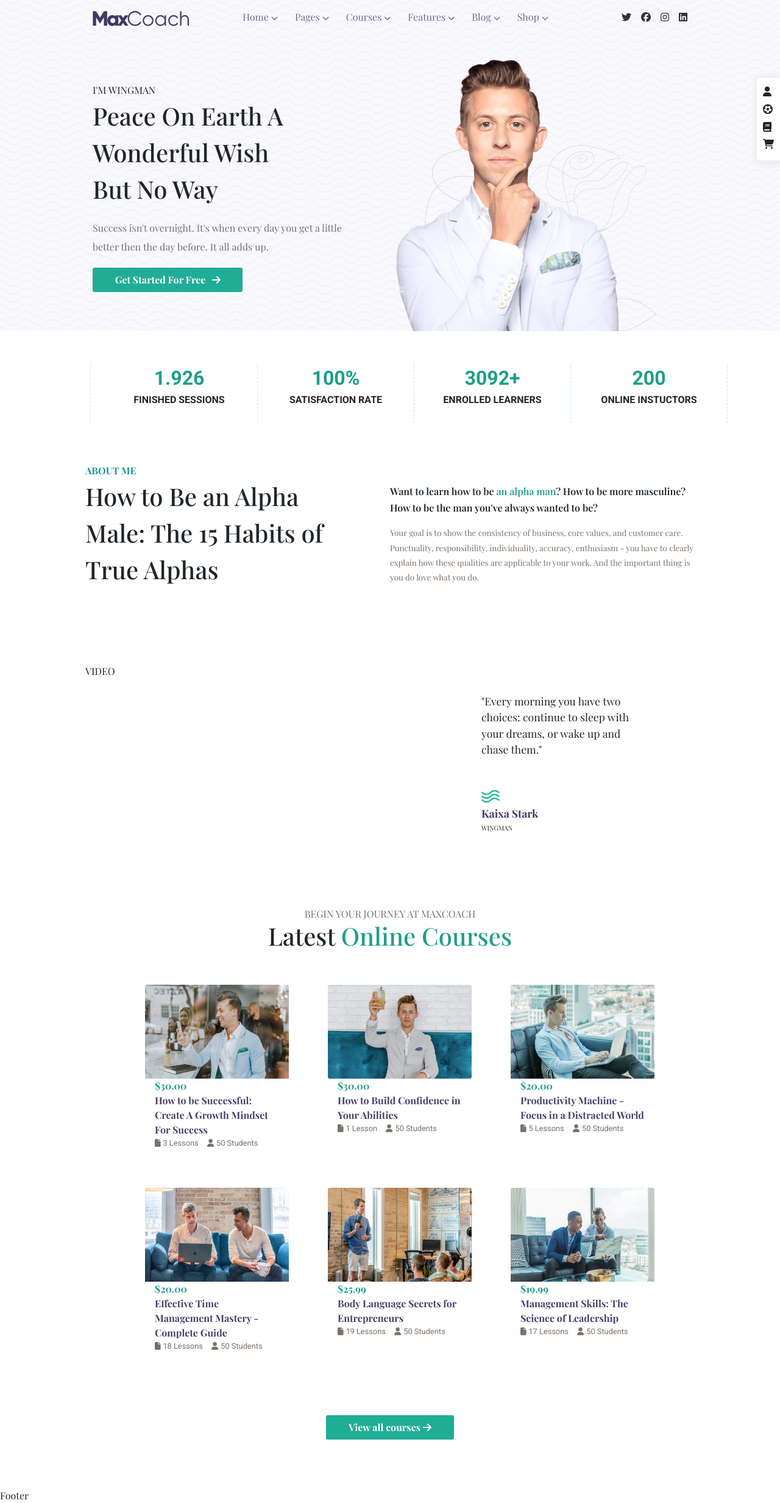
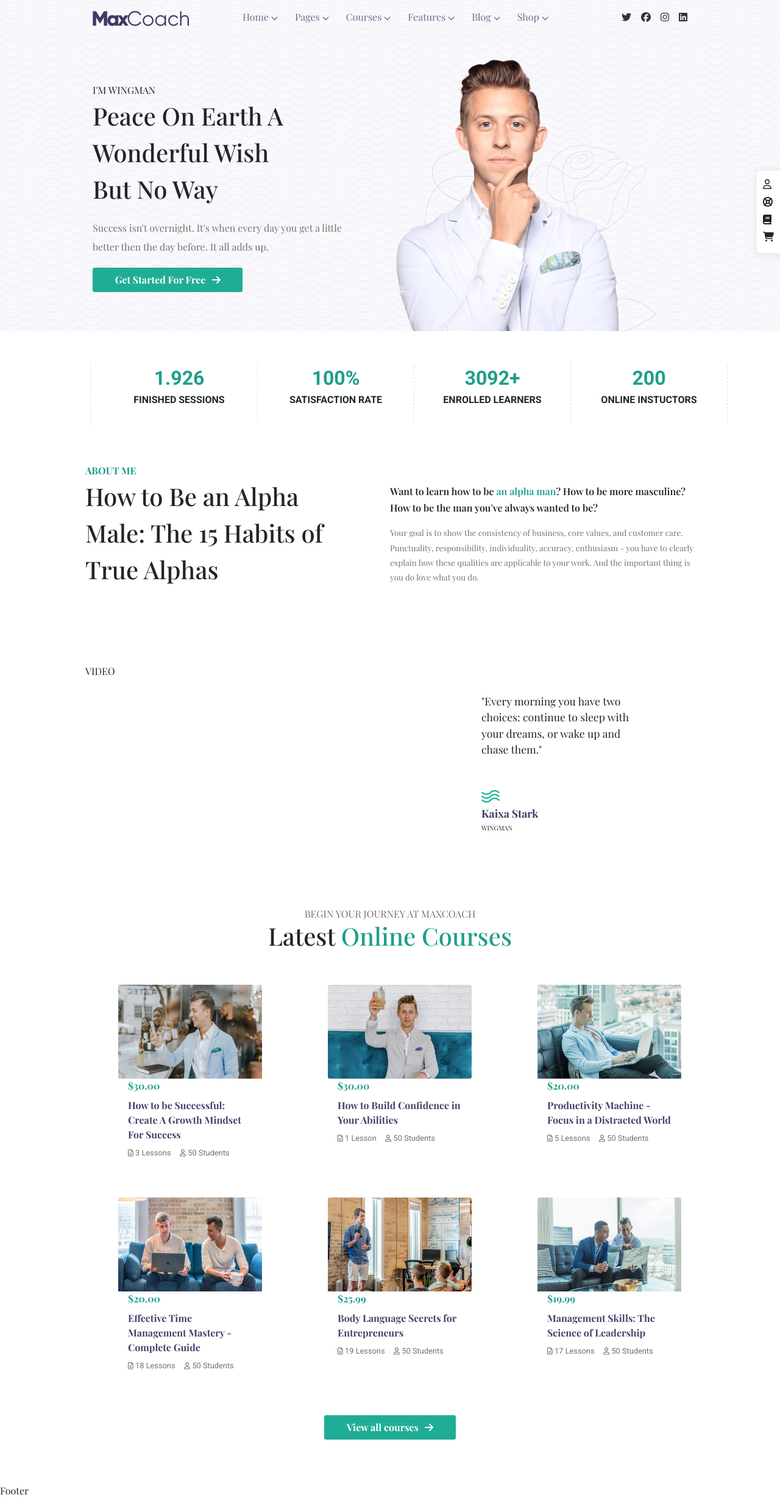
Before and after one commit to Andrea-Baggio/proj-html-vuejs, a Vue app: page / in a window 1280 px wide. Shown: the whole page at 61% size. Built offline with nearby package versions, Linux system fonts and the light colour scheme.

Commit message:
inizio terza parte del main

```diff
--- a/src/components/HeaderPage.vue
+++ b/src/components/HeaderPage.vue
@@ -3,8 +3,8 @@
     <!-- PRIMA PARTE -->
     <div class="super-background">
       <ul class="icons">
-        <li><font-awesome-icon icon="fa-solid fa-user" /></li>
-        <li><font-awesome-icon icon="fa-solid fa-futbol" /></li>
+        <li><font-awesome-icon icon="fa-regular fa-user" /></li>
+        <li><font-awesome-icon icon="fa-solid fa-life-ring" /></li>
         <li><font-awesome-icon icon="fa-solid fa-book" /></li>
         <li><font-awesome-icon icon="fa-solid fa-cart-shopping" /></li>
       </ul>
@@ -185,7 +185,7 @@ export default {
   position: absolute;
   position: fixed;
   right: 0;
-  top: 8rem;
+  top: 35vh;
   z-index: 99;
   li {
     padding-top: 0 .3rem;
--- a/src/components/HelloWorld.vue
+++ /dev/null
@@ -1,58 +0,0 @@
-<template>
-  <div class="hello">
-    <h1>{{ msg }}</h1>
-    <p>
-      For a guide and recipes on how to configure / customize this project,<br>
-      check out the
-      <a href="https://cli.vuejs.org" target="_blank" rel="noopener">vue-cli documentation</a>.
-    </p>
-    <h3>Installed CLI Plugins</h3>
-    <ul>
-      <li><a href="https://github.com/vuejs/vue-cli/tree/dev/packages/%40vue/cli-plugin-babel" target="_blank" rel="noopener">babel</a></li>
-      <li><a href="https://github.com/vuejs/vue-cli/tree/dev/packages/%40vue/cli-plugin-eslint" target="_blank" rel="noopener">eslint</a></li>
-    </ul>
-    <h3>Essential Links</h3>
-    <ul>
-      <li><a href="https://vuejs.org" target="_blank" rel="noopener">Core Docs</a></li>
-      <li><a href="https://forum.vuejs.org" target="_blank" rel="noopener">Forum</a></li>
-      <li><a href="https://chat.vuejs.org" target="_blank" rel="noopener">Community Chat</a></li>
-      <li><a href="https://twitter.com/vuejs" target="_blank" rel="noopener">Twitter</a></li>
-      <li><a href="https://news.vuejs.org" target="_blank" rel="noopener">News</a></li>
-    </ul>
-    <h3>Ecosystem</h3>
-    <ul>
-      <li><a href="https://router.vuejs.org" target="_blank" rel="noopener">vue-router</a></li>
-      <li><a href="https://vuex.vuejs.org" target="_blank" rel="noopener">vuex</a></li>
-      <li><a href="https://github.com/vuejs/vue-devtools#vue-devtools" target="_blank" rel="noopener">vue-devtools</a></li>
-      <li><a href="https://vue-loader.vuejs.org" target="_blank" rel="noopener">vue-loader</a></li>
-      <li><a href="https://github.com/vuejs/awesome-vue" target="_blank" rel="noopener">awesome-vue</a></li>
-    </ul>
-  </div>
-</template>
-
-<script>
-export default {
-  name: 'HelloWorld',
-  props: {
-    msg: String,
-  },
-};
-</script>
-
-<!-- Add "scoped" attribute to limit CSS to this component only -->
-<style scoped lang="scss">
-h3 {
-  margin: 40px 0 0;
-}
-ul {
-  list-style-type: none;
-  padding: 0;
-}
-li {
-  display: inline-block;
-  margin: 0 10px;
-}
-a {
-  color: #42b983;
-}
-</style>
--- a/src/components/MainPage.vue
+++ b/src/components/MainPage.vue
@@ -43,7 +43,7 @@
       <h1 class="text-center">
         Latest <span class="color">Online Courses</span>
       </h1>
-      <ul class="d-flex py-5">
+      <ul class="d-flex justify-content-around py-5">
         <li
           v-for="element in arrPackages"
           :key="element.id"
@@ -54,7 +54,7 @@
             alt=""
             class="picture"
           >
-
+          <div class="package-list">
             <div class="price color fw-bold">
               {{ element.price }}
             </div>
@@ -65,15 +65,16 @@
               <span>
                 <font-awesome-icon
                   class="lessons"
-                icon="fa-solid fa-file"
+                  icon="fa-regular fa-file-lines"
                 />{{ element.nLessons }}
               </span>
               <span>
                 <font-awesome-icon
                   class="students"
-                icon="fa-solid fa-user"
+                  icon="fa-regular fa-user"
                 />{{ element.nStudents }}
               </span>
+            </div>
           </div>
         </li>
       </ul>
@@ -84,6 +85,8 @@
           </span>
         </button>
       </div>
+
+      <!-- TERZA PARTE -->
     </div>
   </main>
 </template>
@@ -148,6 +151,7 @@ export default {
 </script>
 
 <style lang="scss" scoped>
+
 .color {
   color: rgb(29, 158, 138);
 }
@@ -158,6 +162,7 @@ export default {
 
 .container2 {
   max-width: 1000px;
+  margin: auto;
 }
 
 .box1 {
@@ -210,6 +215,12 @@ ul {
   box-shadow: 2px 2px 10px 5px #ececec;
 }
 
+.package-list {
+  display: flex;
+  flex-direction: column;
+  gap: .5rem;
+}
+
 .price,
 .summa {
   padding: 0 1rem;
@@ -233,12 +244,13 @@ ul {
 .lessons,
 .students {
   margin-right: .3em;
+  font-size: .9em;
 }
 
 button {
   padding: .5rem 2.3rem;
-  margin-top: 2.5rem;
-  margin-bottom: 5rem;
+  margin-top: .5rem;
+  margin-bottom: 4.5rem;
   background-color: rgb(32, 173, 150);
   color: white;
   font-weight: bold;
@@ -250,4 +262,10 @@ button:hover {
   background-color: rgb(63, 58, 100);
   transition: .6s;
 }
+
+.arrow {
+  padding-left: .4rem;
+}
+
+// TERZA PARTE
 </style>
--- a/src/main.js
+++ b/src/main.js
@@ -12,9 +12,10 @@ import {
 } from '@fortawesome/free-brands-svg-icons';
 
 import {
-  faChevronDown, faCartShopping, faBook, faFutbol, faUser, faArrowRight, faFile,
+  faChevronDown, faCartShopping, faBook, faArrowRight, faLifeRing,
 } from '@fortawesome/free-solid-svg-icons';
 
+import { faFileLines, faUser } from '@fortawesome/free-regular-svg-icons';
 import App from './App.vue';
 
 /* add icons to the library */
@@ -26,10 +27,10 @@ library.add(
   faChevronDown,
   faCartShopping,
   faBook,
-  faFutbol,
   faUser,
   faArrowRight,
-  faFile,
+  faFileLines,
+  faLifeRing,
 );
 
 /* add font awesome icon component */
```
Lines whose indentation alone changed are shown as unchanged.
